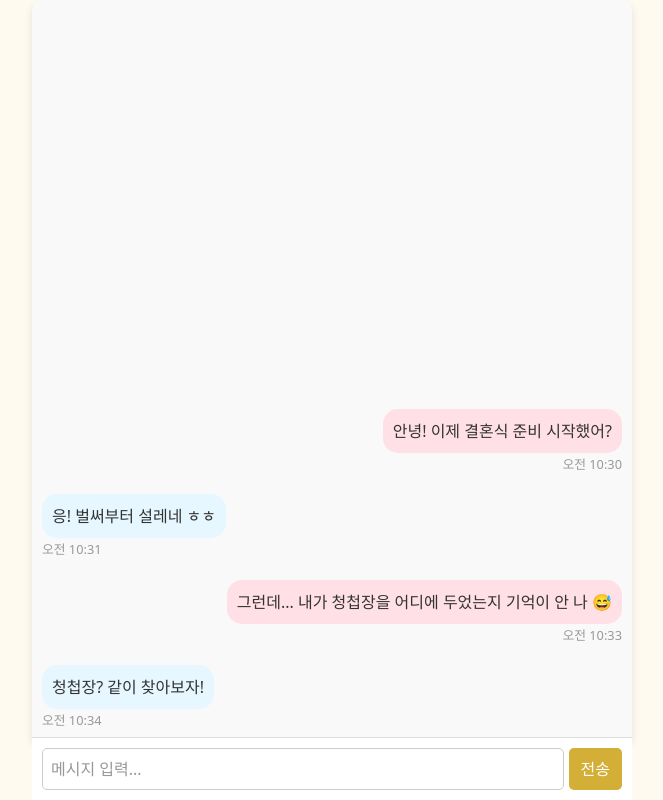
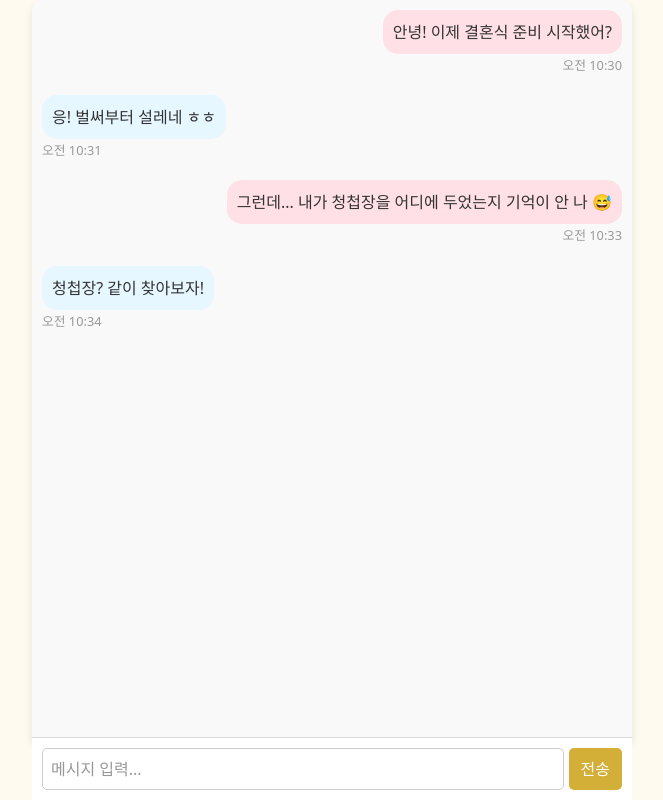
Before and after one commit to skojphy/wedding-es, a SvelteKit app: page /start in a window 1280 px wide. Shown: the whole page, without its empty margins (308-971 px from the left). Built offline with nearby package versions, Linux system fonts and the light colour scheme.

Commit message:
채팅 스크롤 자동화 및 스타일 수정

```diff
--- a/src/routes/start/+page.svelte
+++ b/src/routes/start/+page.svelte
@@ -28,6 +28,14 @@
 			sendMessage(e);
 		}
 	}
+
+	onMount(() => {
+		const chatContainer = document.querySelector('.chat-container');
+		const observer = new MutationObserver(() => {
+			chatContainer.scrollTop = chatContainer.scrollHeight;
+		});
+		observer.observe(chatContainer, { childList: true });
+	});
 </script>
 
 <div class="chat-container">
@@ -68,7 +76,7 @@
 	.chat-container {
 		display: flex;
 		flex-direction: column;
-		justify-content: flex-end;
+		justify-content: flex-start;
 		height: calc(100vh - 60px);
 		width: 100%;
 		max-width: 600px;
@@ -77,6 +85,7 @@
 		border-radius: 10px 10px 0 0;
 		box-shadow: 0 4px 8px rgba(0, 0, 0, 0.1);
 		overflow-y: auto;
+		scroll-behavior: smooth;
 	}
 
 	.message {
```
